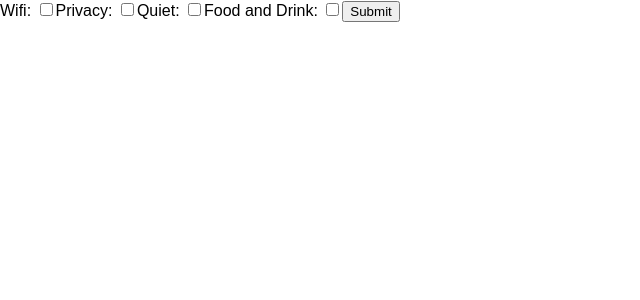
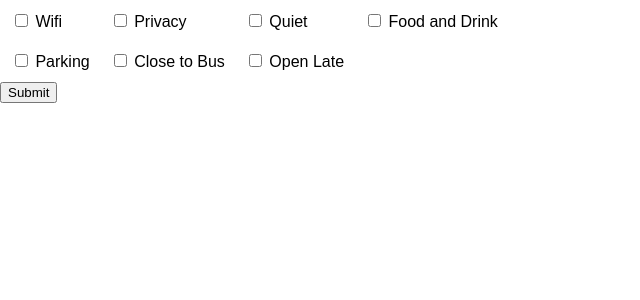
Before and after one commit to EZPick/EasyPick, a React (Create React App) app in the folder client/: page /location in a window 1280 px wide. Shown: the top 300 px of the page, without its empty margins (0-640 px from the left). Built offline with nearby package versions, Linux system fonts and the light colour scheme; no server answers.

Commit message:
make the location subview look better - put items in a table. Also add some more selection as in the spec but idk if the decision maker is using these

```diff
--- a/client/src/Components/App/App.js
+++ b/client/src/Components/App/App.js
@@ -26,7 +26,7 @@ class App extends Component {
           <Route exact path="/create" component={Create}/>
           <Route path="/respond/:id" component={Respond}/>
           <Route path="/meeting/:id" component={Meeting}/>
-          <Route exact path="/location" component={Location}/>
+          <Route path="/location" component={Location}/>
         </div>
       </Router>
     );
--- a/client/src/Components/Location/Location.css
+++ b/client/src/Components/Location/Location.css
@@ -0,0 +1,5 @@
+.item {
+  display: inline-block;
+  margin: 5px;
+  padding: 3px;
+}
--- a/client/src/Components/Location/Location.js
+++ b/client/src/Components/Location/Location.js
@@ -5,19 +5,20 @@ class Location extends Component {
 
   constructor(props) {
     super(props);
-    this.state = {coffee: '', tea: '', fastFood: '', quiet: '', sitDown: '', library: ''};
+    this.state = {wifi: '', privacy: '', quiet: '', foodAndDrink: ''};
 
     this.handleChange = this.handleChange.bind(this);
     this.handleSubmit = this.handleSubmit.bind(this);
   }
 
   handleChange(event) {
-    this.setState({coffee: event.target.coffee});
-    this.setState({tea: event.target.tea});
-    this.setState({fastFood: event.target.fastFood});
+    this.setState({wifi: event.target.wifi});
+    this.setState({privacy: event.target.privacy});
     this.setState({quiet: event.target.quiet});
-    this.setState({library: event.target.library});
-    this.setState({sitDown: event.target.sitDown});
+    this.setState({foodAndDrink: event.target.foodAndDrink});
+    this.setState({parking: event.target.parking});
+    this.setState({parking: event.target.busLines});
+    this.setState({openLate: event.target.openLate});
   }
 
   handleSubmit(event) {
@@ -29,18 +30,48 @@ class Location extends Component {
     return (
       <div>
         <form onSubmit={this.handleSubmit}>
-          <label>
-            Wifi: <input id="wifi" type="checkbox" value={this.state.wifi} onChange={this.handleChange} />
-          </label>
-          <label>
-            Privacy: <input id="privacy" type="checkbox" value={this.state.privacy} onChange={this.handleChange} />
-          </label>
-          <label>
-            Quiet: <input id="quiet" type="checkbox" value={this.state.quiet} onChange={this.handleChange} />
-          </label>
-          <label>
-            Food and Drink: <input id="foodAndDrink" type="checkbox" value={this.state.foodAndDrink} onChange={this.handleChange} />
-          </label>
+          <table>
+            <tr className="odd">
+              <td>
+                <label className="item">
+                  <input id="wifi" type="checkbox" value={this.state.wifi} onChange={this.handleChange} /> Wifi
+                </label>
+              </td>
+              <td>
+                <label className="item">
+                  <input id="privacy" type="checkbox" value={this.state.privacy} onChange={this.handleChange} /> Privacy
+                </label>
+              </td>
+              <td>
+                <label className="item">
+                  <input id="quiet" type="checkbox" value={this.state.quiet} onChange={this.handleChange} /> Quiet
+                </label>
+              </td>
+              <td>
+                <label className="item">
+                  <input id="foodAndDrink" type="checkbox" value={this.state.foodAndDrink} onChange={this.handleChange} /> Food and Drink
+                </label>
+              </td>
+            </tr>
+
+            <tr className="even">
+              <td>
+                <label className="item">
+                  <input id="parking" type="checkbox" value={this.state.parking} onChange={this.handleChange} /> Parking
+                </label>
+              </td>
+              <td>
+                <label className="item">
+                  <input id="busLines" type="checkbox" value={this.state.busLines} onChange={this.handleChange} /> Close to Bus
+                </label>
+              </td>
+              <td>
+                <label className="item">
+                  <input id="openLate" type="checkbox" value={this.state.openLate} onChange={this.handleChange} /> Open Late
+                </label>
+              </td>
+            </tr>
+          </table>
           <input type="submit" value="Submit" />
         </form>
       </div>
```
